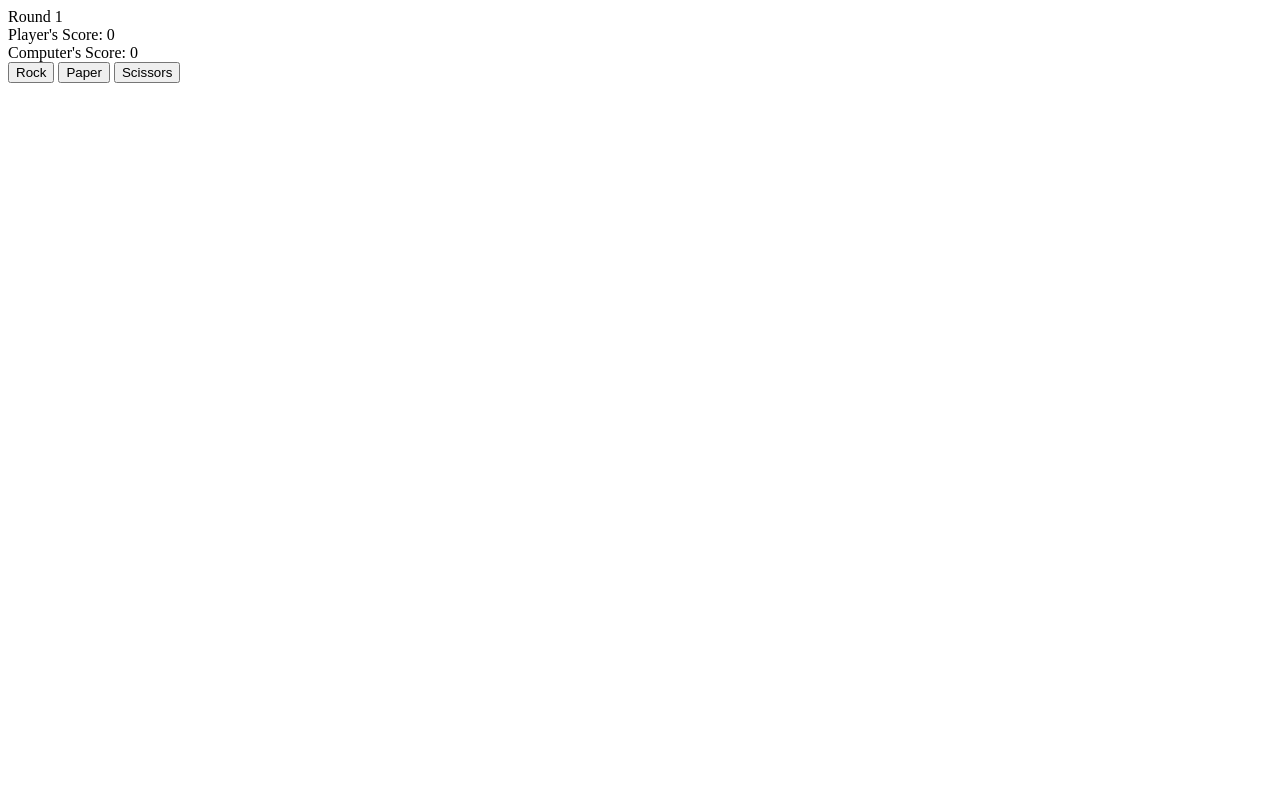
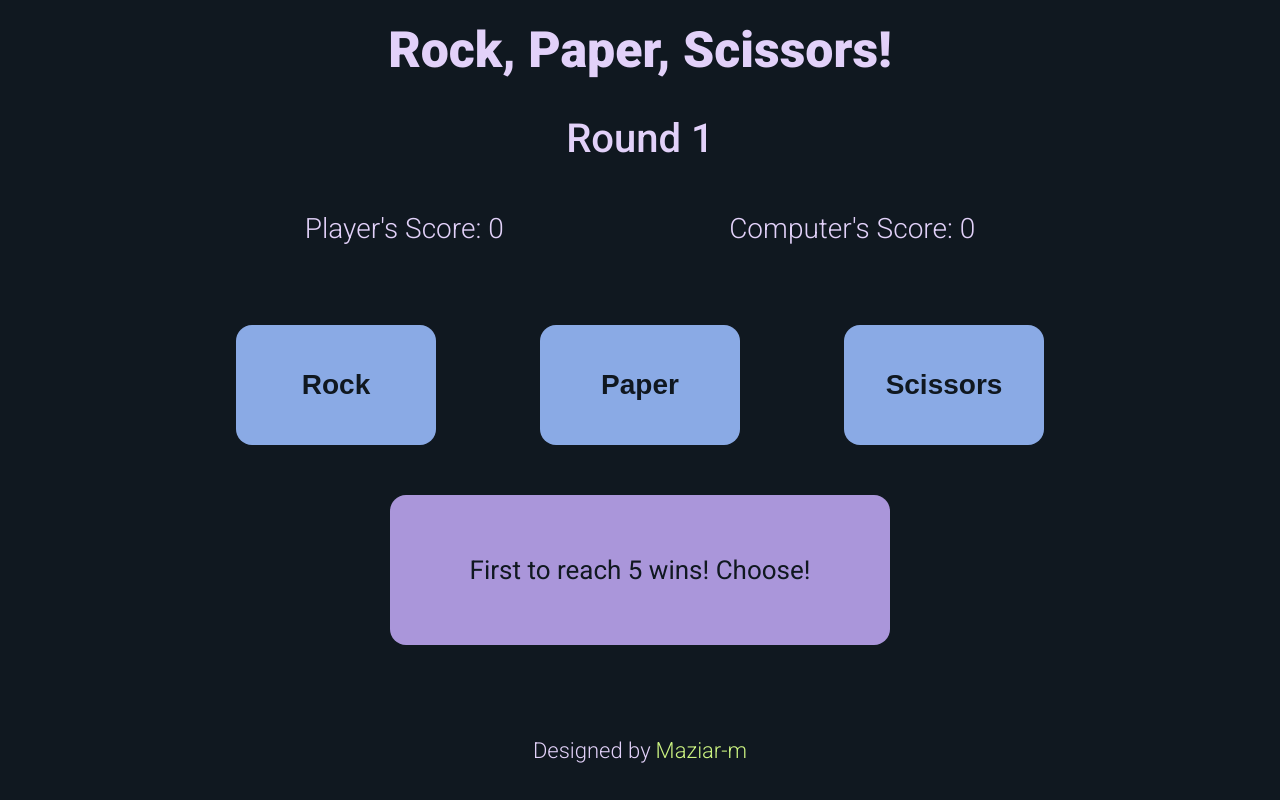
Before and after one commit to Dev-Maz/rock-paper-scissors, a plain HTML site: page index.html in a window 1280 px wide. Drawn offline with Linux system fonts and the light colour scheme.

Commit message:
Add styles.css
Added UI for the game

```diff
--- a/index.html
+++ b/index.html
@@ -4,15 +4,31 @@
     <meta charset="UTF-8">
     <meta name="viewport" content="width=device-width, initial-scale=1.0">
     <script src="game.js" defer></script>
+    <link rel="preconnect" href="https://fonts.googleapis.com">
+    <link rel="preconnect" href="https://fonts.gstatic.com" crossorigin>
+    <link href="https://fonts.googleapis.com/css2?family=Roboto:wght@100;300;400;500;700;900&display=swap" rel="stylesheet">
+    <link rel="stylesheet" href="styles.css">
     <title>Rock, Paper, Scissors!</title>
 </head>
 <body>
-    <div id="round">Round 1</div>
-    <div id="player">Player's Score: 0</div>
-    <div id="computer">Computer's Score: 0</div>
-    <button id="rock">Rock</button>
-    <button id="paper">Paper</button>
-    <button id="scissors">Scissors</button>
-    <div id="result"></div>
+    <div class="header">
+        <h1>Rock, Paper, Scissors!</h1>
+    </div>
+    <div class="content">
+        <div class="info">
+            <div id="round">Round 1</div>
+            <div class="scores">
+                <div id="player">Player's Score: 0</div>
+                <div id="computer">Computer's Score: 0</div>
+            </div>
+        </div>
+        <div class="buttons">
+            <button id="rock" class="btn">Rock</button>
+            <button id="paper" class="btn">Paper</button>
+            <button id="scissors" class="btn">Scissors</button>
+        </div>
+        <div id="result">First to reach 5 wins! Choose!</div>
+    </div>
+    <div class="footer">Designed by <a href="#">Maziar-m</a></div>
 </body>
 </html>
--- /dev/null
+++ b/styles.css
@@ -0,0 +1,103 @@
+html {
+    box-sizing: border-box;
+}
+
+*,
+*::before,
+*::after {
+    box-sizing: inherit;
+}
+
+body {
+    font-family: 'Roboto', sans-serif;
+    background-color: #101820;
+    color: #e2d1f9;
+    display: flex;
+    flex-direction: column;
+    align-items: center;
+    height: 100vh;
+    margin: 0;
+    padding: 0;
+}
+
+.header,
+.footer {
+    flex: 0 0 100px;
+    display: flex;
+    justify-content: center;
+    align-items: center;
+}
+
+.content {
+    width: 70%;
+    flex: 1 1 0;
+    display: flex;
+    flex-direction: column;
+    justify-content: center;
+    margin-bottom: 40px;
+}
+
+.scores {
+    display: flex;
+    justify-content: space-around;
+    font-size: 28px;
+    font-weight: 300;
+    margin-bottom: 80px;
+}
+
+#round {
+    text-align: center;
+    font-size: 40px;
+    font-weight: 500;
+    margin-bottom: 50px;
+}
+
+.buttons {
+    display: flex;
+    justify-content: space-around;
+    gap: 16px;
+    margin-bottom: 50px;
+}
+
+h1 {
+    font-size: 50px;
+    font-weight: 900;
+    margin: 0;
+}
+
+.btn {
+    width: 200px;
+    height: 120px;
+    border-radius: 16px;
+    border: none;
+    background-color: #8aaae5;
+    color: #101820;
+    font-size: 28px;
+    font-weight: 700;
+    flex: 0 1 auto;
+}
+
+#result {
+    width: 500px;
+    height: 150px;
+    border-radius: 16px;
+    background-color: #aa96da;
+    color: #101820;
+    align-self: center;
+    display: flex;
+    justify-content: center;
+    align-items: center;
+    font-size: 26px;
+    font-weight: 400;
+}
+
+.footer {
+    font-size: 22px;
+    font-weight: 300;
+}
+
+a {
+    text-decoration: none;
+    color: #ccf381;
+    padding-left: 5px;
+}
```
